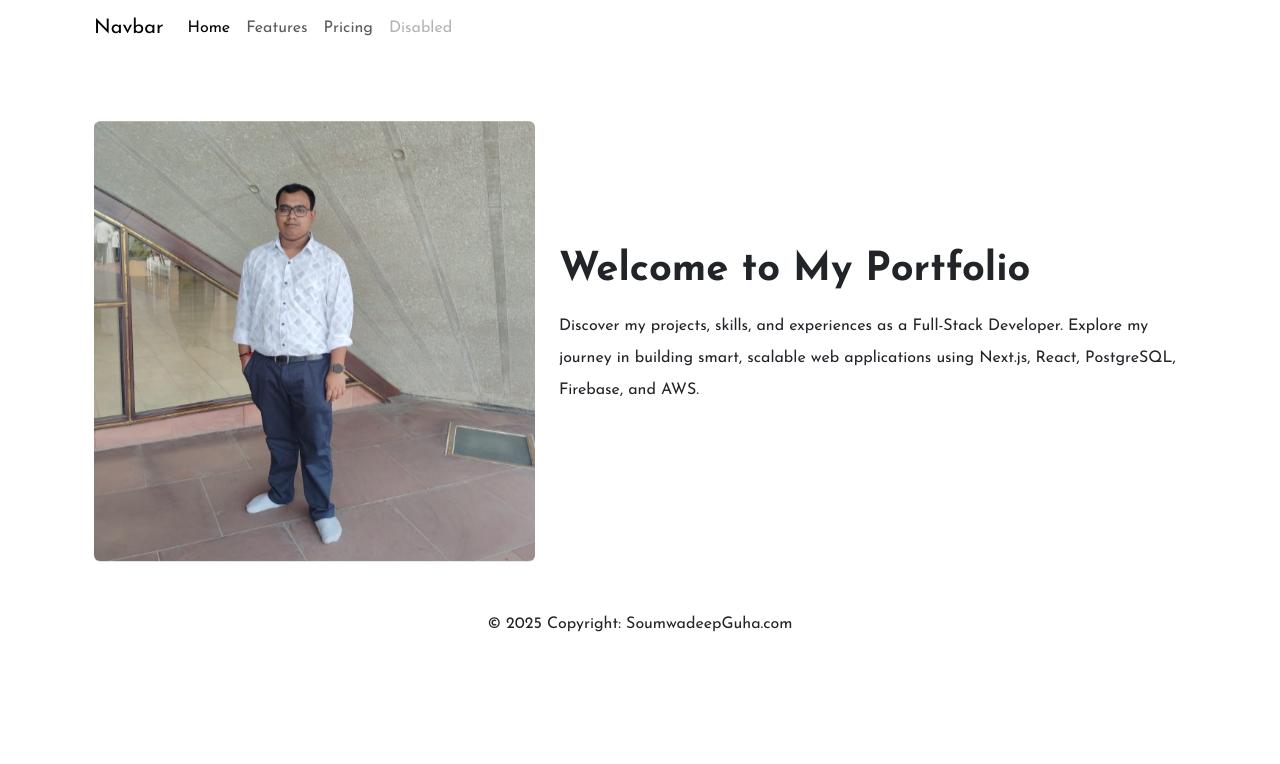
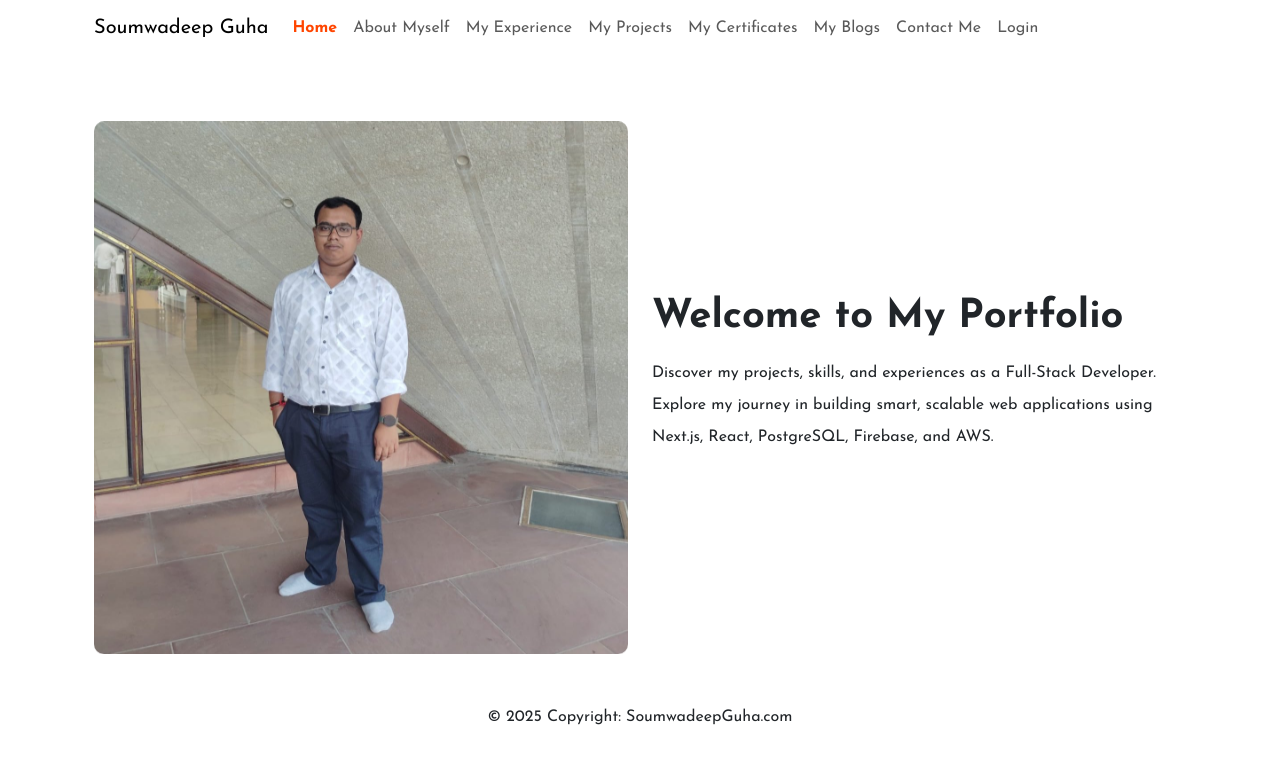
Before and after one commit to S-Guha-Systems/SoumwadeepPortfolio, a Next.js app: page / in a window 1280 px wide. Shown: the top 764 px of the page. Built offline with nearby package versions, Linux system fonts and the light colour scheme.

Commit message:
Added nav

```diff
--- a/app/globals.css
+++ b/app/globals.css
@@ -10,10 +10,25 @@ h5,
 h6 {
   font-weight: bold !important;
 }
+.active {
+  color: orangered !important;
+  font-weight: bold !important;
+}
 img {
   border-radius: 10px;
   width: 100%;
   height: auto;
+}
+.mob-nav {
+  display: none;
+}
+@media only screen and (max-width: 962px) {
+  .mob-nav {
+    display: block;
+  }
+  .pc-nav {
+    display: none;
+  }
 }
 /* 360 deg rotation */
 /* .loading { width: 80px; animation-name: spin; animation-duration: 5s; animation-iteration-count: infinite; animation-timing-function: linear; }
--- a/components/LeftImageContentBox.tsx
+++ b/components/LeftImageContentBox.tsx
@@ -15,7 +15,7 @@ const LeftImageContentBox = ({
     <div className="container my-5">
       <div className="row align-items-center">
         {/* Left Image Section */}
-        <div className="col-sm-5 text-center">
+        <div className="col-sm-6 text-center">
           <div className="outer">
             <div className="middle">
               <div className="inner">
@@ -24,7 +24,6 @@ const LeftImageContentBox = ({
                   alt={title}
                   placeholder="blur"
                   id="animateimg2"
-                  className="img-fluid rounded"
                 />
               </div>
             </div>
@@ -32,7 +31,7 @@ const LeftImageContentBox = ({
         </div>
 
         {/* Right Text Section */}
-        <div className="col-sm-7">
+        <div className="col-sm-6">
           <div className="outer">
             <div className="middle">
               <div className="inner">
--- a/components/MainNavbar.tsx
+++ b/components/MainNavbar.tsx
@@ -1,10 +1,28 @@
+"use client";
+
+import Link from "next/link";
+import { usePathname } from "next/navigation";
+
+const pages = [
+  { name: "Home", href: "/" },
+  { name: "About Myself", href: "/about" },
+  { name: "My Experience", href: "/experience" },
+  { name: "My Projects", href: "/projects" },
+  { name: "My Certificates", href: "/certificates" },
+  { name: "My Blogs", href: "/blogs" },
+  { name: "Contact Me", href: "/contact" },
+  { name: "Login", href: "/login" },
+];
 const MainNavbar = () => {
+  const pathname = usePathname();
   return (
-    <nav className="navbar navbar-expand-lg">
+    <>
+      <div className="pc-nav">
+        <nav className="navbar navbar-expand-lg text-center">
           <div className="container-fluid">
-        <a className="navbar-brand" href="#">
-          Navbar
-        </a>
+            <Link className="navbar-brand" href="#">
+              Soumwadeep Guha
+            </Link>
             <button
               className="navbar-toggler"
               type="button"
@@ -18,19 +36,39 @@ const MainNavbar = () => {
             </button>
             <div className="collapse navbar-collapse" id="navbarNav">
               <ul className="navbar-nav">
+                {pages.map((page) => (
+                  <li className="nav-item" key={page.name}>
+                    <Link
+                      className={`nav-link ${
+                        pathname === page.href ? "active" : ""
+                      }`}
+                      href={page.href}
+                    >
+                      {page.name}
+                    </Link>
+                  </li>
+                ))}
+              </ul>
+            </div>
+          </div>
+        </nav>
+      </div>
+      {/* Mobile Navbar */}
+      <div className="mob-nav">
+        <ul className="nav nav-pills">
           <li className="nav-item">
             <a className="nav-link active" aria-current="page" href="#">
-                Home
+              Active
             </a>
           </li>
           <li className="nav-item">
             <a className="nav-link" href="#">
-                Features
+              Link
             </a>
           </li>
           <li className="nav-item">
             <a className="nav-link" href="#">
-                Pricing
+              Link
             </a>
           </li>
           <li className="nav-item">
@@ -40,8 +78,7 @@ const MainNavbar = () => {
           </li>
         </ul>
       </div>
-      </div>
-    </nav>
+    </>
   );
 };
 
```
Also changed, not shown: app/not-found.tsx (added, +14 -0 lines), components/RightImageContentBox.tsx (+12 -15 lines), img/notfound.jpg (added). Lines whose indentation alone changed are shown as unchanged.
